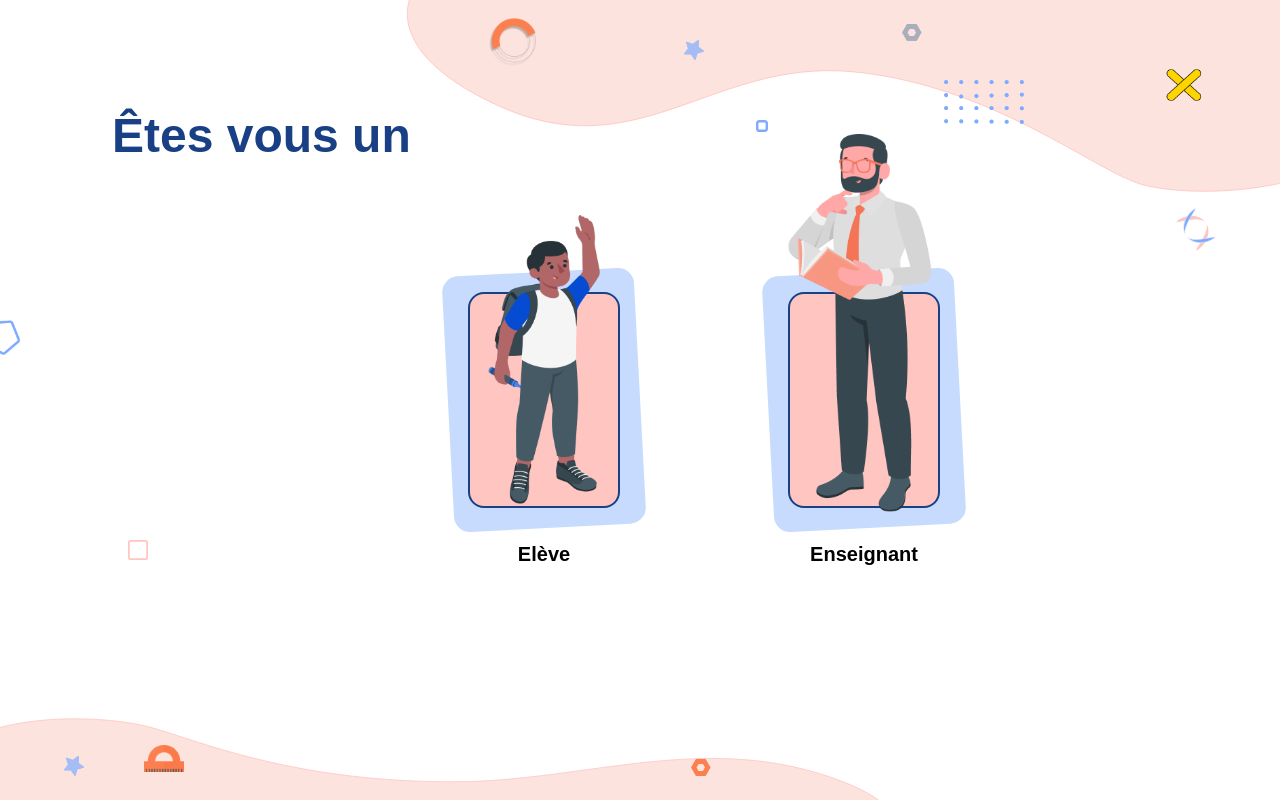
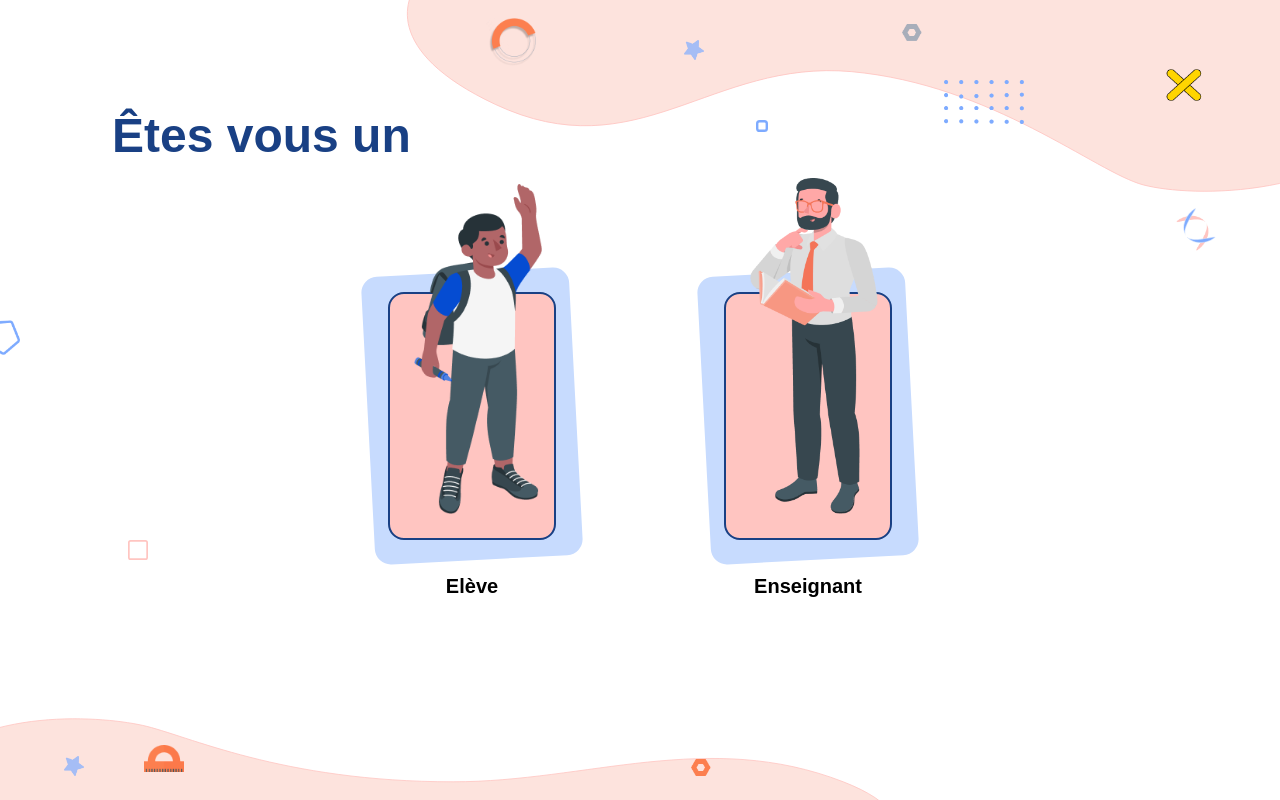
Before and after one commit to Abdelalim03/Projet2CP, a React (Create React App) app: page / in a window 1280 px wide. Built offline with nearby package versions, Linux system fonts and the light colour scheme; the HTML template or start-up script is replaced by a standard one; a web font is replaced by a local one.

Commit message:
fix feature

```diff
--- a/src/pages/EtesVous/Card.js
+++ b/src/pages/EtesVous/Card.js
@@ -1,10 +1,21 @@
 import React from "react";
 
-export default function Card() {
+export default function Card({ path, scale, name }) {
   return (
-    <div class="inline-flex h-64 w-48">
-      <div class="flex h-full flex-1 -rotate-3 transform rounded-2xl bg-[#C7DBFE] p-5">
-        <div class="h-full flex-1 rotate-3 rounded-2xl border-2 border-[#194084] bg-[#FFC5C1]" />
+    <div class="transform hover:scale-105 transition ease-out cursor-pointer">
+    <div class="inline-flex h-64 w-48 lg:h-72 lg:w-52">
+        <div class="flex flex-1 h-full -rotate-3 transform rounded-2xl bg-[#C7DBFE] hover:bg-[#7EABFF] p-5">
+          <div class="h-full flex-1 rotate-3 rounded-2xl border-2 border-[#194084] bg-[#FFC5C1]">
+              <img
+              className="w-24 lg:w-32 absolute bottom-6 left-6"
+              src={path}
+              alt="CardImage"
+              />
+          </div>
+        </div>
+      </div>
+      <div class="mt-3 text-center font-semibold text-xl">
+        <span>{name}</span>
       </div>
     </div>
   );
--- a/src/pages/EtesVous/EtesVous.js
+++ b/src/pages/EtesVous/EtesVous.js
@@ -1,5 +1,4 @@
 import React from "react";
-import { FontAwesomeIcon } from "@fortawesome/react-fontawesome";
 import { Link } from "react-router-dom";
 import Absolute from "./Absolute";
 import Card from "./Card";
@@ -10,32 +9,12 @@ function EtesVous() {
     <div className="relative w-screen h-screen ">
       <Absolute />
       <h1 className="main-title">Êtes vous un</h1>
-      <div class="flex absolute ml-[35%] mb-[24%]">
+      <div class="flex gap-32 justify-center">
         <Link to="/nom">
-          <div class="relative hover:shadow-md transform hover:scale-105 transition ease-out cursor-pointer">
-            <Card />
-            <img
-              className="w-28 inline-block absolute bottom-16 left-10"
-              src="/etesvous/Eleve.png"
-              alt="Eleve"
-            />
-            <div class="mt-3 text-center font-semibold text-xl">
-              <span>Elève</span>
-            </div>
-          </div>
+            <Card path="/etesvous/Eleve.png" name="Elève" />
         </Link>
         <Link to="/enseignant">
-          <div class="relative ml-32 hover:shadow-md transform hover:scale-105 transition ease-out cursor-pointer">
-            <Card />
-            <img
-              className="w-36 inline-block absolute bottom-14 left-5"
-              src="/etesvous/Enseignant.png"
-              alt="Enseignant"
-            />
-            <div class=" mt-3 text-center font-semibold text-xl">
-              <span>Enseignant</span>
-            </div>
-          </div>
+            <Card path="/etesvous/Enseignant.png" name="Enseignant" />
         </Link>
       </div>
     </div>
```
